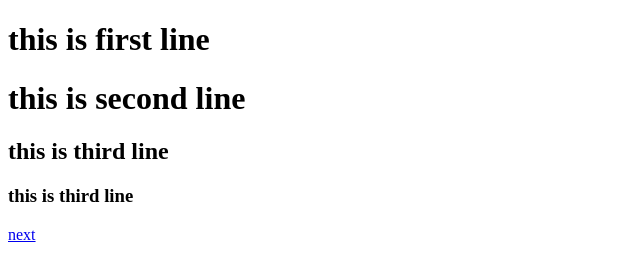
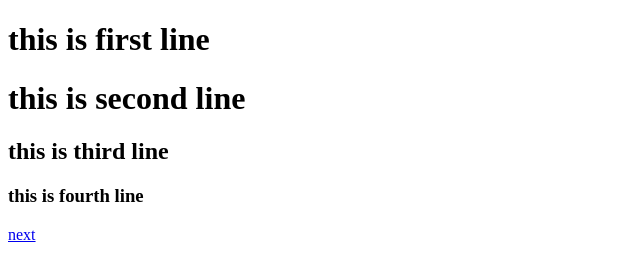
Before and after one commit to akbarsaleem786/proj1, a plain HTML site: page index.html in a window 1280 px wide. Shown: the full height of the page, 0-640 px from the left. Drawn offline with Linux system fonts and the light colour scheme.

Commit message:
new line

```diff
--- a/index.html
+++ b/index.html
@@ -10,7 +10,7 @@
     <h1>this is first line</h1>
     <h1>this is second line</h1>
     <h2>this is third line</h2>
-    <h3>this is third line</h3>
+    <h3>this is fourth line</h3>
     <a href="./index2.html">next</a>
 </body>
 </html>
```
